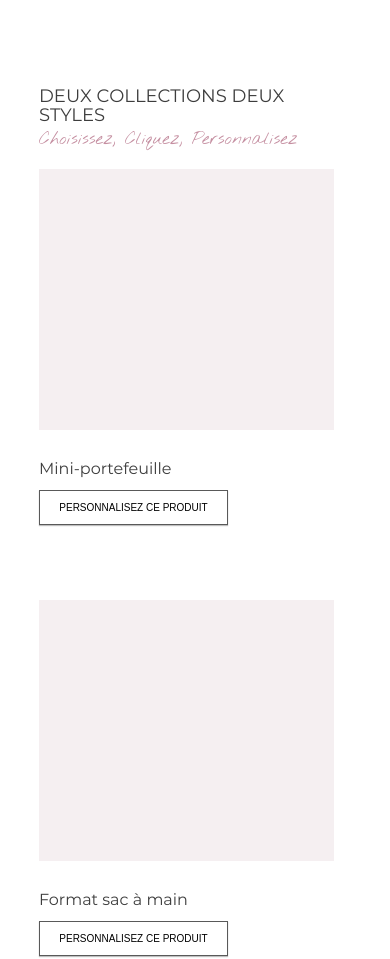
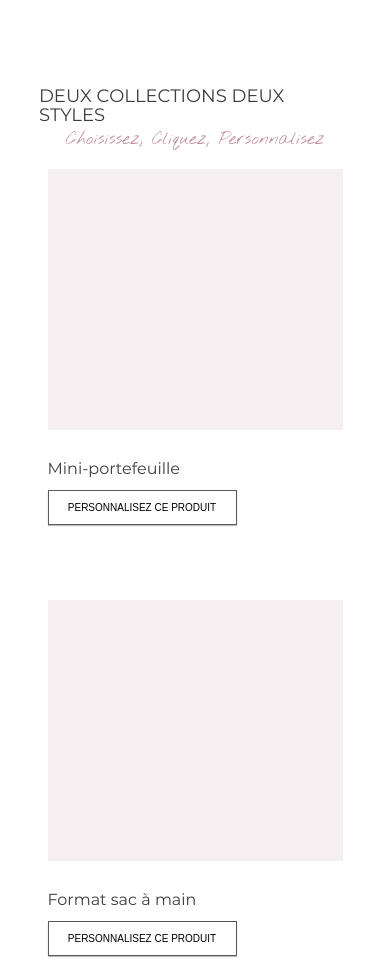
Before and after one commit to SP-Sumampow/ProjetFinDeSemestre-groupe5-WebP2022, a website built with Parcel: page src/index.html in a window 390 px wide. Shown: the part 1483-2442 px from the top of the page. Built offline with nearby package versions, Linux system fonts and the light colour scheme.

Commit message:
resolve problems responsive section-collection and section-events

```diff
--- a/src/scss/layouts/_section-collection.scss
+++ b/src/scss/layouts/_section-collection.scss
@@ -5,6 +5,7 @@
 .collection {
   margin-top: rem(90px);
   line-height: rem(19px);
+  @include flexbox(column, center, center);
 
   h2 {
     text-transform: uppercase;
@@ -30,6 +31,7 @@
 
 .frameWallet {
   display: flex;
+  justify-content: space-around;
   margin-top: rem(75px);
   width: rem(295px);
   height: rem(261px);
--- a/src/scss/layouts/_section-event.scss
+++ b/src/scss/layouts/_section-event.scss
@@ -1,8 +1,10 @@
 .sectionEvent {
   margin-top: rem(90px);
   line-height: rem(19px);
+  @include flexbox(column, center, center);
 
   &__event {
+    @include flexbox(column, center, center);
     margin-top: rem(20px);
   }
 
@@ -15,13 +17,13 @@
 }
 
 .imgEvent {
-  display: flex;
+  @include flexbox(column, center, center);
   width: 295px;
   height: 438px;
   margin-bottom: 7px;
 }
 
-img.imgEvent.imgEvent--second {
-  margin-left: 3px;
-  width: 18.1rem;
-}
+// img.imgEvent.imgEvent--second {
+//   // margin-left: 3px;
+//   width: 18.1rem;
+// }
--- a/src/scss/layouts/_section-selection.scss
+++ b/src/scss/layouts/_section-selection.scss
@@ -3,6 +3,7 @@
 }
 
 .selection {
+  @include flexbox(column, center, center);
   margin-top: rem(90px);
   line-height: rem(19px);
 
@@ -50,3 +51,18 @@
     cursor: pointer;
   }
 }
+
+.frameWallet {
+  display: flex;
+  justify-content: space-around;
+  margin-top: rem(75px);
+  width: rem(295px);
+  height: rem(261px);
+  background-color: $FrameWalletBackground;
+  position: relative;
+  z-index: -2;
+
+  &--firstWalletSections {
+    margin-top: rem(20px);
+  }
+}
```
